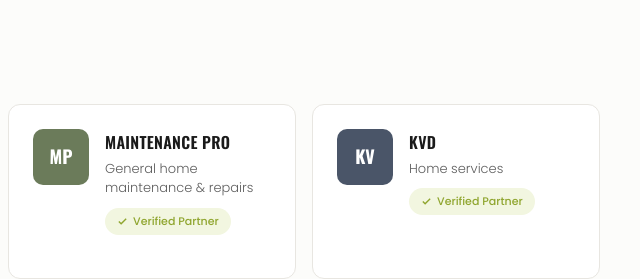
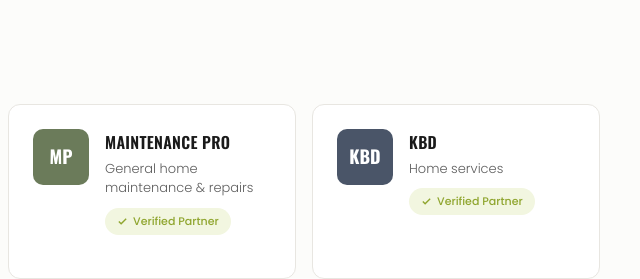
Before and after one commit to daisypine/trustedtradepartner, a plain HTML site: page index.html in a window 1280 px wide. Shown: the part 1628-1907 px from the top of the page, 640-1280 px from the left. Drawn offline with nearby package versions, Linux system fonts and the light colour scheme.

Commit message:
Update partner logo and name from KV to KBD

```diff
--- a/index.html
+++ b/index.html
@@ -304,9 +304,9 @@
         </div>
       </div>
       <div class="partner-card">
-        <div class="partner-logo slate">KV</div>
+        <div class="partner-logo slate">KBD</div>
         <div>
-          <div class="partner-name">KVD</div>
+          <div class="partner-name">KBD</div>
           <div class="partner-service">Home services</div>
           <div class="partner-verified"><svg viewBox="0 0 24 24" fill="none" stroke="currentColor" stroke-width="3"><polyline points="20 6 9 17 4 12"/></svg> Verified Partner</div>
         </div>
```
